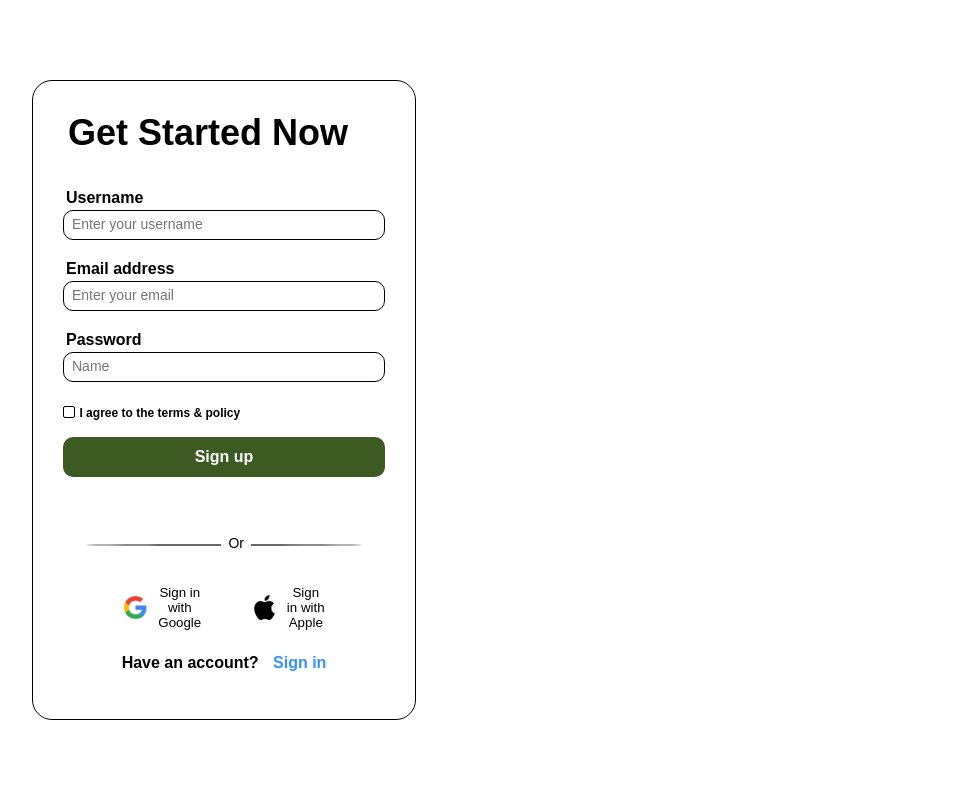
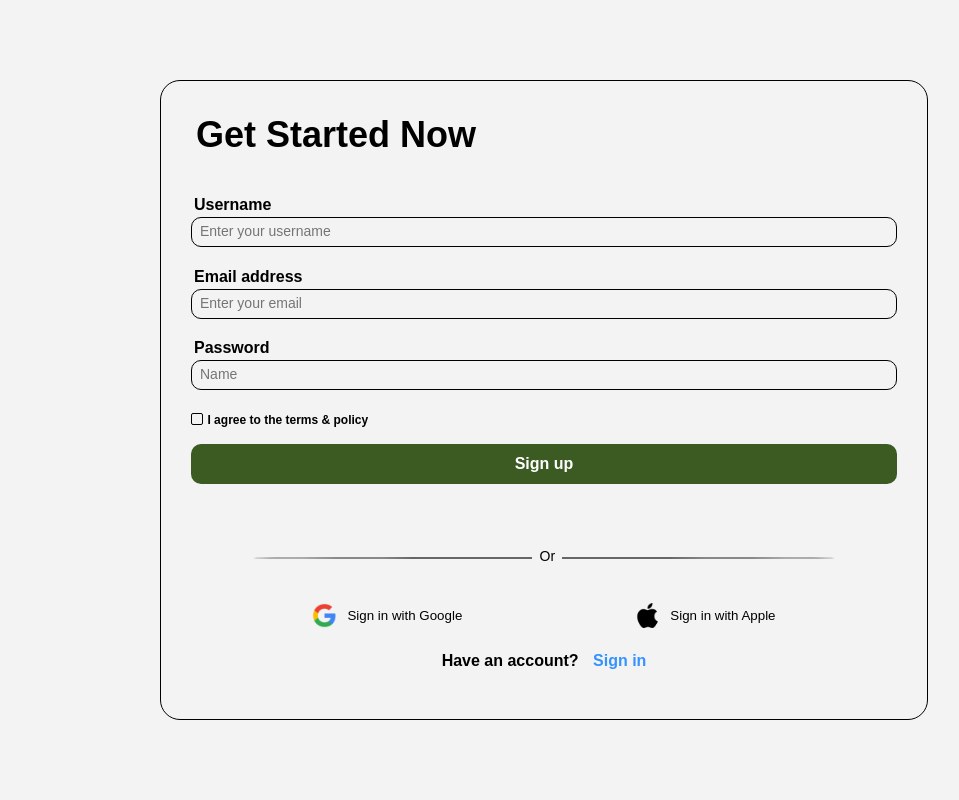
Before and after one commit to TerenceWin/BankingSystem, a FastAPI app: page /signup in a window 1280 px wide. Shown: the whole page, without its empty margins (96-1055 px from the left). Run offline with FastAPI, Linux system fonts and the light colour scheme; parts of the project's set-up code (start-up, migrations or seed data) failed here and were passed over.

Commit message:
Set up templates and sign up pages

```diff
--- a/static/css/signUp.css
+++ b/static/css/signUp.css
@@ -8,7 +8,7 @@ body{
 }
 
 .pageContainer{
-    width: 100%;
+    min-width: 100vw;
     height: 100%;
     flex: 1;
     padding: 0; margin: 0; box-sizing: border-box;
@@ -23,10 +23,18 @@ body{
     display: flex;
     justify-content: center;
     align-items: center;
+    background-color: #f3f3f3;
 }
 
 .rightPanel{
     width: 50%;
+    height: 100vh;
+}
+
+.plantImage{
+    width: 100%;
+    height: 100%;
+    object-fit: fill;
 }
 
 .loginPanel{
@@ -96,6 +104,10 @@ body{
     padding-bottom: 2px;
 }
 
+.agreeDiv:hover{
+    cursor: pointer;
+}
+
 .signUpButton{
     all: unset;
     background-color: #3b5b22;
@@ -105,12 +117,14 @@ body{
     border-radius: 10px;
     color: #fff;
     text-align: center;
-    transition: filter 0.3s ease;
+    transition: background-color 0.3s ease;
+    cursor: pointer;
 }
+
 
 .signUpButton:hover{
     cursor: pointer;
-
+    background-color: #527e30
 }
 
 
@@ -128,8 +142,8 @@ body{
     width: 30px;
     font-size: 14px;
     top: -10px;
-    left: 49%;
-    background-color: #fff;
+    left: 48%;
+    background-color: #f3f3f3;
     text-align: center;
 }
 
@@ -150,8 +164,8 @@ body{
     border: none;
     border-radius: 10px;
     padding: 8px 20px;
-    background-color: #fff;
-    transition: filter 0.3s ease;
+    background-color: #f3f3f3;
+    transition: background-color 0.3s ease;
 
 }
 
@@ -164,7 +178,8 @@ body{
 }
 
 .googleButton:hover, .appleButton:hover {
-    filter: brightness(0.7);
+    background-color: #bcbcbc;
+    box-shadow: 0 0 10px #919191;
 }
 
 .haveAccountDiv{
@@ -181,9 +196,15 @@ body{
     font-weight: 600;
 }
 
-.haveAccountDiv a{
+.signInLink{
     color: rgb(52, 147, 255);
     margin-left: 10px;
+    transition: text-decoration 0.6s ease;
+}
+
+.signInLink:hover{
+    cursor: pointer;
+    text-decoration: underline;
 }
 
 @media (max-width: 1900px){
@@ -191,3 +212,12 @@ body{
         font-size: 36px;
     }
 }
+
+@media (max-width: 1360px){
+    .rightPanel{
+        display: none;
+    }
+    .leftPanel{
+        width: 100%;
+    }
+}
--- a/templates/signUp.html
+++ b/templates/signUp.html
@@ -27,7 +27,7 @@
                                 <p>Password</p>
                                 <textarea placeholder="Name" ></textarea>
                             </div>
-                            <div>
+                            <div class="agreeDiv">
                                 <button class="agreeButton"></button>
                                 <span class="agreeText">I agree to the terms & policy</span>
                             </div>
@@ -50,12 +50,13 @@
                             </button>
                         </div>
                         <div class="haveAccountDiv">
-                            <p>Have an account? <a link="/">Sign in</a></p>
+                            <p>Have an account? <a class="signInLink" link="/">Sign in</a></p>
                         </div>
                     </div>
                 </div>
             </div>
             <div class="rightPanel">
+                <img class="plantImage" src="../static/assets/rightPanel.webp" />
             </div>
         </div>
     </body>
```
Also changed, not shown: static/assets/rightPanel.jpg (added), static/assets/rightPanel.webp (added), 1 other file.
